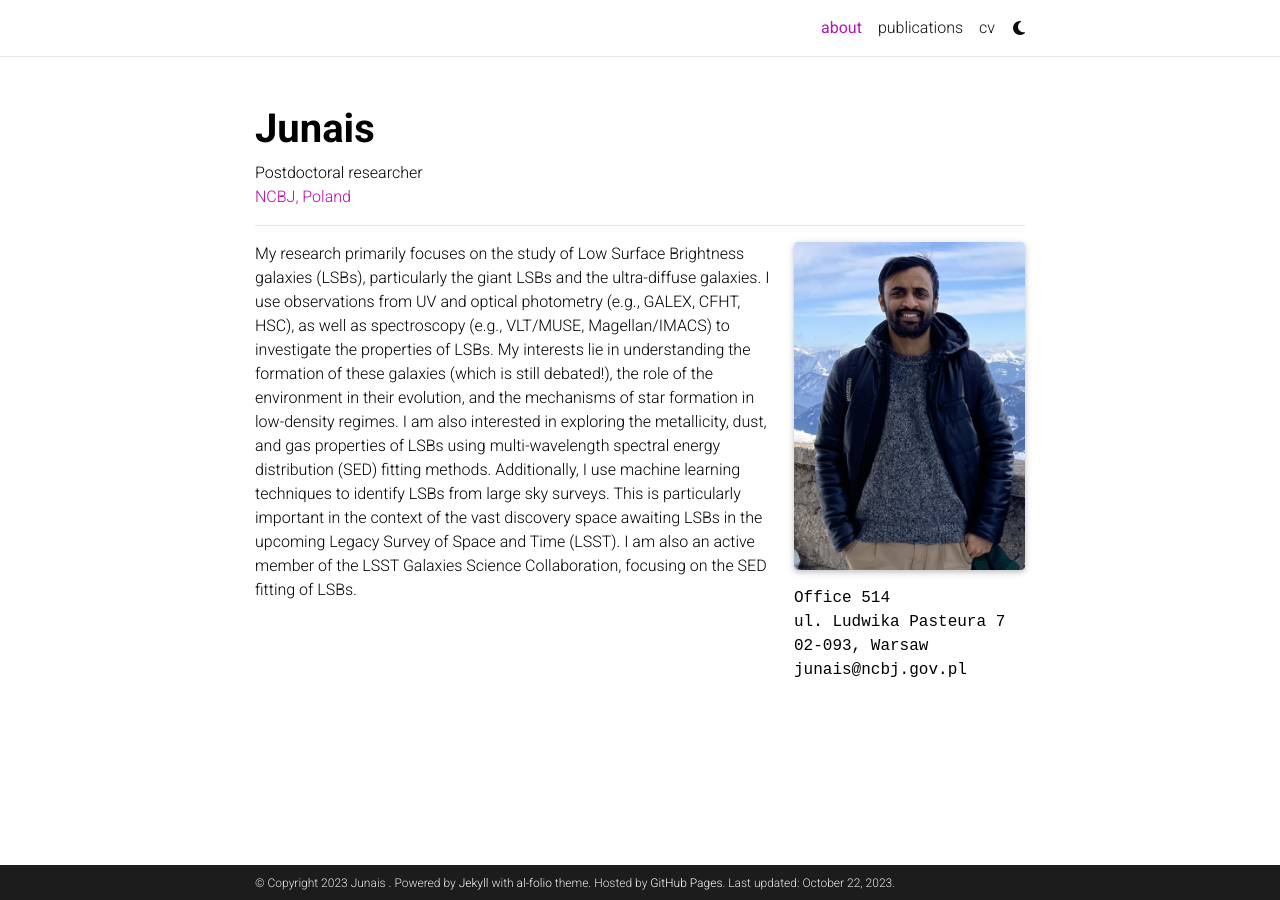
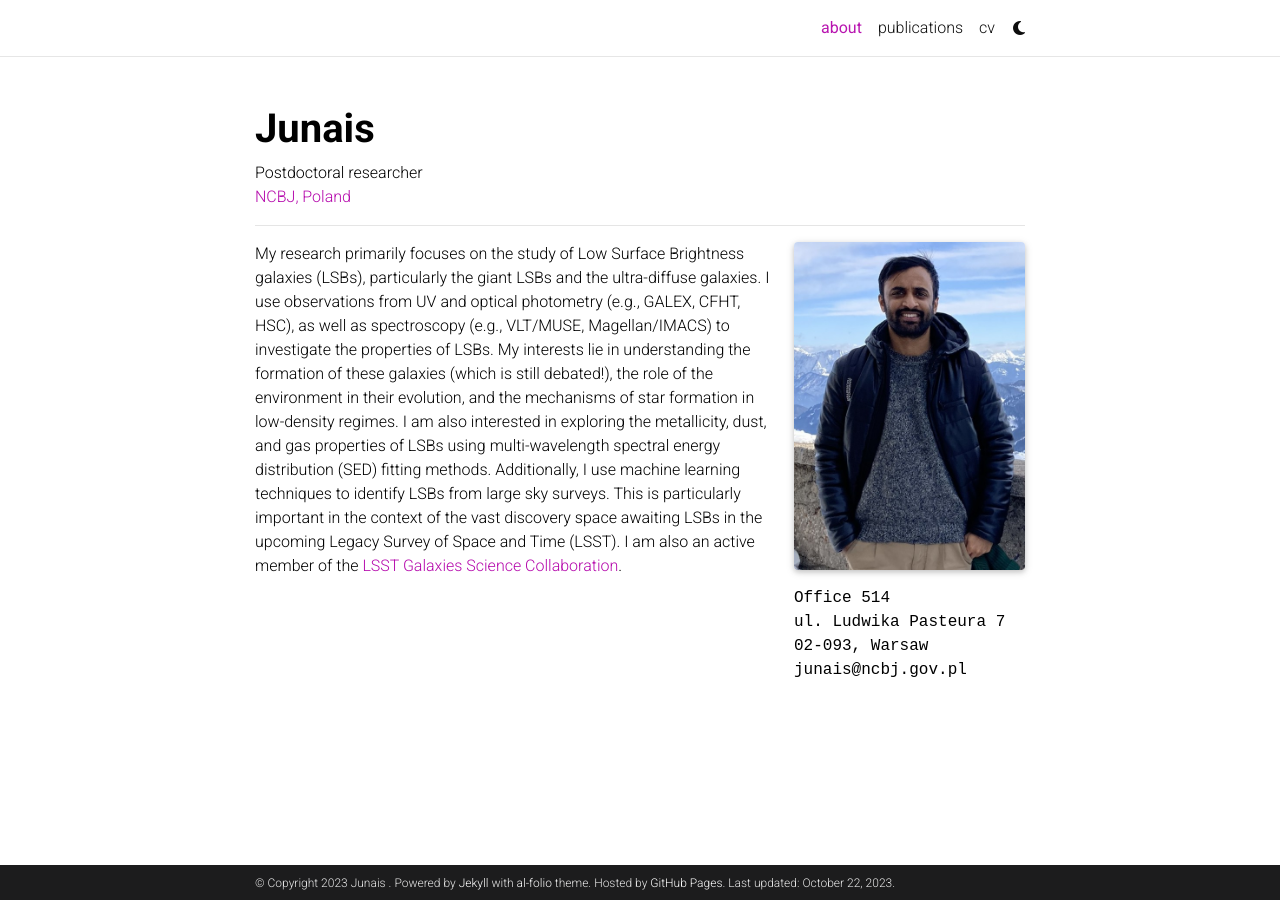
Before and after one commit to junais-astro/junais-astro.github.io, a Jekyll site: the page built from _pages/about.md, in a window 1280 px wide. Built offline with Jekyll 4.4.1, drawn with Linux system fonts in a browser that asks for light colours; full-size pictures stand in for the smaller copies a plugin makes; comment, search, counter and statistics services are not loaded; a style sheet for code colours, icons or effects is not loaded.

Commit message:
Update about.md

```diff
--- a/_pages/about.md
+++ b/_pages/about.md
@@ -22,4 +22,4 @@
 ---
 <!-- I am interested in studying low surface brightness galaxies (LSBs). Their formation and evolution are still debated questions in the extragalactic community. I use observational data (UV, optical) of LSBs, in combination with galaxy evolution models to constrain their properties (e.g., star formation, environmental interactions). During my postdoc at NCBJ, I am working with the ASTROdust group (led by Katarzyna Małek) to characterize the dust attenuation in a large sample of galaxies observed by Herschel. I am also an active member of the LSST Galaxies Science Collaboration, with a special focus on low surface brightness science. -->
 
-My research primarily focuses on the study of Low Surface Brightness galaxies (LSBs), particularly the giant LSBs and the ultra-diffuse galaxies. I use observations from UV and optical photometry (e.g., GALEX, CFHT, HSC), as well as spectroscopy (e.g., VLT/MUSE, Magellan/IMACS) to investigate the properties of LSBs. My interests lie in understanding the formation of these galaxies (which is still debated!), the role of the environment in their evolution, and the mechanisms of star formation in low-density regimes. I am also interested in exploring the metallicity, dust, and gas properties of LSBs using multi-wavelength spectral energy distribution (SED) fitting methods. Additionally, I use machine learning techniques to identify LSBs from large sky surveys. This is particularly important in the context of the vast discovery space awaiting LSBs in the upcoming Legacy Survey of Space and Time (LSST). I am also an active member of the LSST Galaxies Science Collaboration, focusing on the SED fitting of LSBs.
+My research primarily focuses on the study of Low Surface Brightness galaxies (LSBs), particularly the giant LSBs and the ultra-diffuse galaxies. I use observations from UV and optical photometry (e.g., GALEX, CFHT, HSC), as well as spectroscopy (e.g., VLT/MUSE, Magellan/IMACS) to investigate the properties of LSBs. My interests lie in understanding the formation of these galaxies (which is still debated!), the role of the environment in their evolution, and the mechanisms of star formation in low-density regimes. I am also interested in exploring the metallicity, dust, and gas properties of LSBs using multi-wavelength spectral energy distribution (SED) fitting methods. Additionally, I use machine learning techniques to identify LSBs from large sky surveys. This is particularly important in the context of the vast discovery space awaiting LSBs in the upcoming Legacy Survey of Space and Time (LSST). I am also an active member of the [LSST Galaxies Science Collaboration](https://sites.google.com/view/lsstgsc).
```
